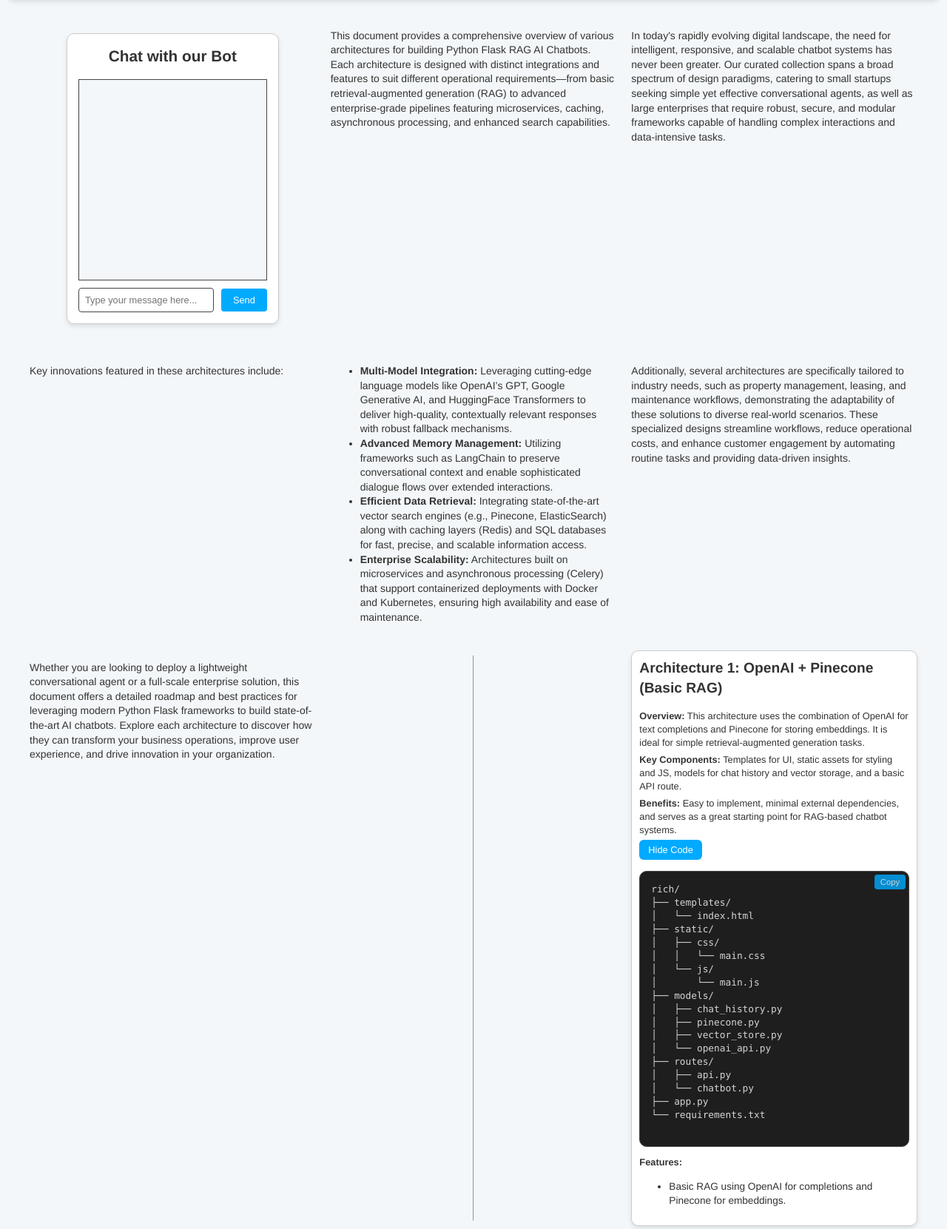
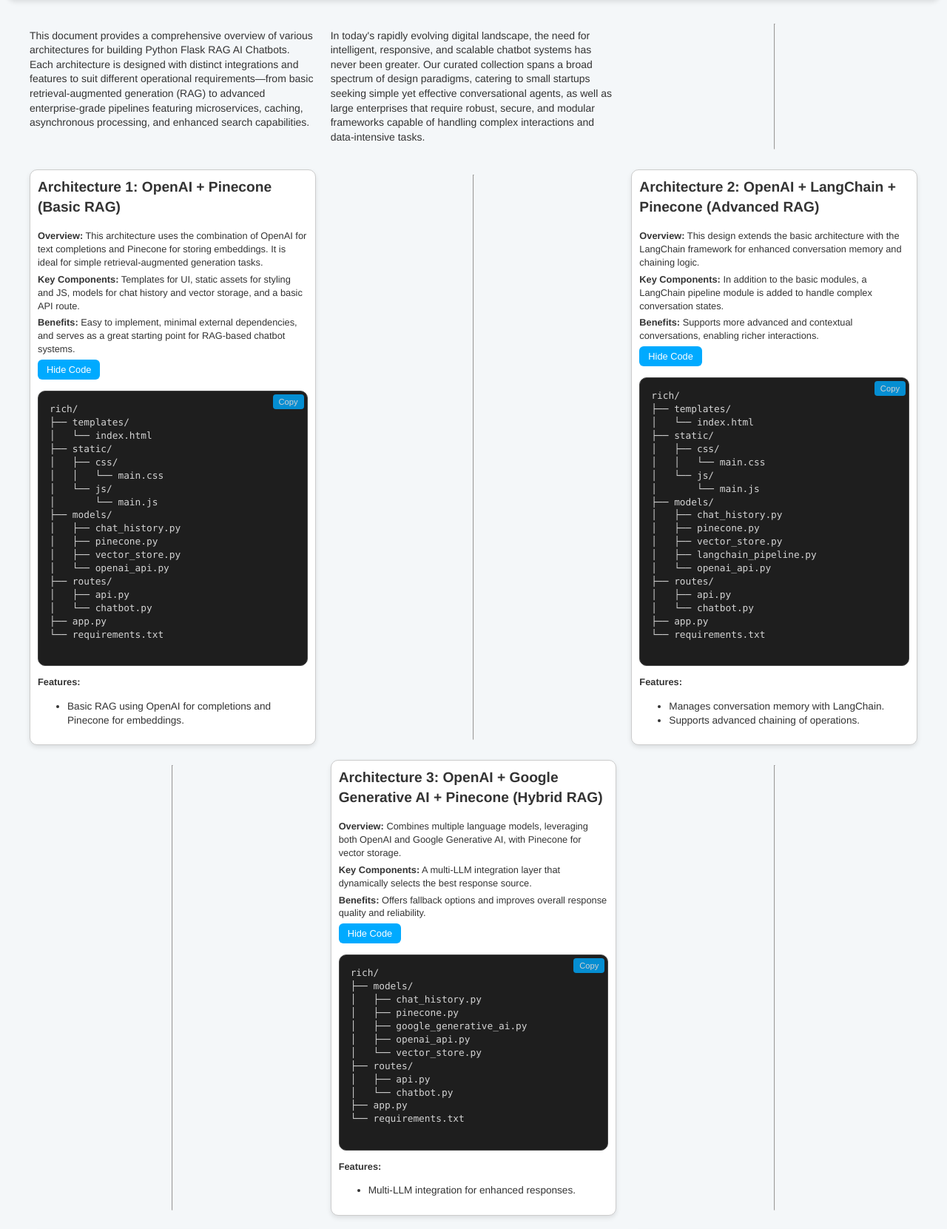
Before and after one commit to Will-Langhart/chatbots, a Flask app: page / in a window 1280 px wide. Shown: the part 223-1884 px from the top of the page at 74% size. Run offline with Flask 3, Linux system fonts and the light colour scheme.

Commit message:
Update index.html

```diff
--- a/templates/index.html
+++ b/templates/index.html
@@ -48,15 +48,6 @@
   </header>
 
   <main>
-    <!-- Chat Interface Section -->
-    <section id="chat-interface">
-      <h2>Chat with our Bot</h2>
-      <div id="chat-box"></div>
-      <div id="chat-controls">
-        <input type="text" id="chat-input" placeholder="Type your message here..." autocomplete="off">
-        <button id="send-button">Send</button>
-      </div>
-    </section>
     <p>
   This document provides a comprehensive overview of various architectures for building Python Flask RAG AI Chatbots.
   Each architecture is designed with distinct integrations and features to suit different operational requirements—from basic retrieval-augmented generation (RAG) to advanced enterprise-grade pipelines featuring microservices, caching, asynchronous processing, and enhanced search capabilities.
@@ -65,24 +56,6 @@
 <p>
   In today's rapidly evolving digital landscape, the need for intelligent, responsive, and scalable chatbot systems has never been greater.
   Our curated collection spans a broad spectrum of design paradigms, catering to small startups seeking simple yet effective conversational agents, as well as large enterprises that require robust, secure, and modular frameworks capable of handling complex interactions and data-intensive tasks.
-</p>
-
-<p>
-  Key innovations featured in these architectures include:
-</p>
-<ul>
-  <li><strong>Multi-Model Integration:</strong> Leveraging cutting-edge language models like OpenAI’s GPT, Google Generative AI, and HuggingFace Transformers to deliver high-quality, contextually relevant responses with robust fallback mechanisms.</li>
-  <li><strong>Advanced Memory Management:</strong> Utilizing frameworks such as LangChain to preserve conversational context and enable sophisticated dialogue flows over extended interactions.</li>
-  <li><strong>Efficient Data Retrieval:</strong> Integrating state-of-the-art vector search engines (e.g., Pinecone, ElasticSearch) along with caching layers (Redis) and SQL databases for fast, precise, and scalable information access.</li>
-  <li><strong>Enterprise Scalability:</strong> Architectures built on microservices and asynchronous processing (Celery) that support containerized deployments with Docker and Kubernetes, ensuring high availability and ease of maintenance.</li>
-</ul>
-
-<p>
-  Additionally, several architectures are specifically tailored to industry needs, such as property management, leasing, and maintenance workflows, demonstrating the adaptability of these solutions to diverse real-world scenarios. These specialized designs streamline workflows, reduce operational costs, and enhance customer engagement by automating routine tasks and providing data-driven insights.
-</p>
-
-<p>
-  Whether you are looking to deploy a lightweight conversational agent or a full-scale enterprise solution, this document offers a detailed roadmap and best practices for leveraging modern Python Flask frameworks to build state-of-the-art AI chatbots. Explore each architecture to discover how they can transform your business operations, improve user experience, and drive innovation in your organization.
 </p>
 
     <hr>
```
